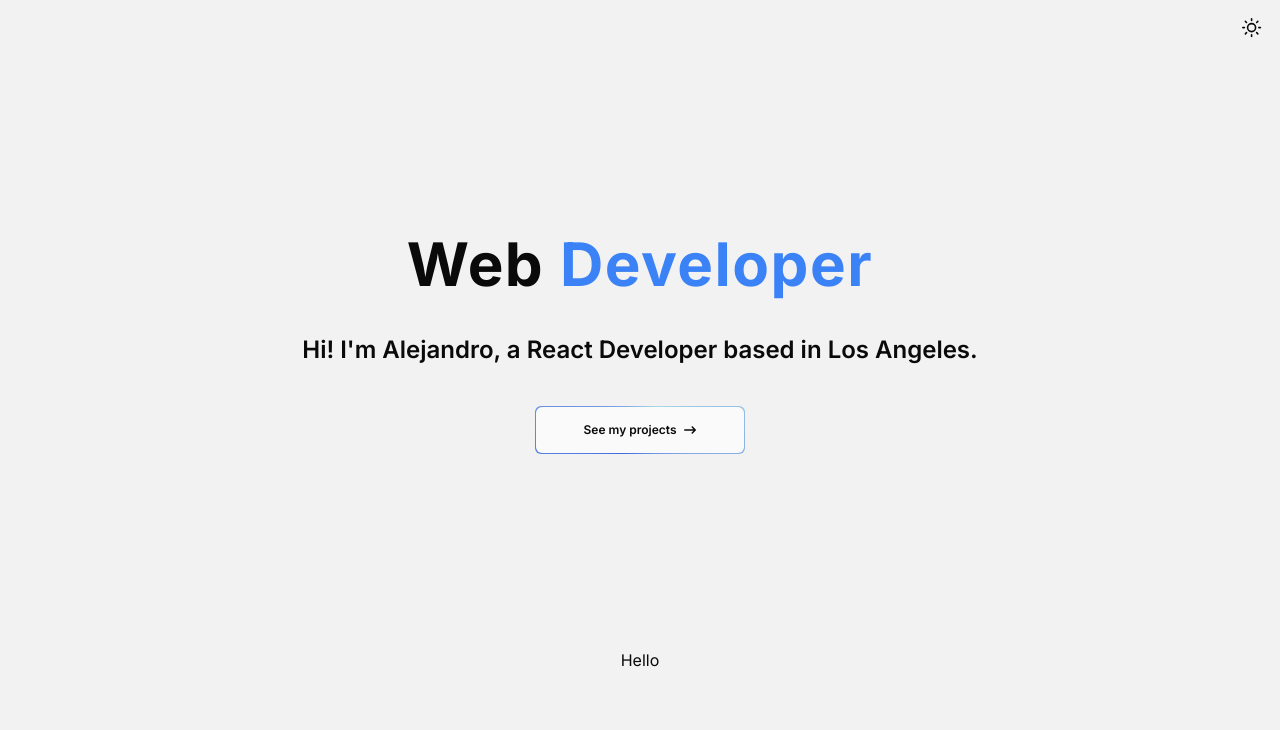
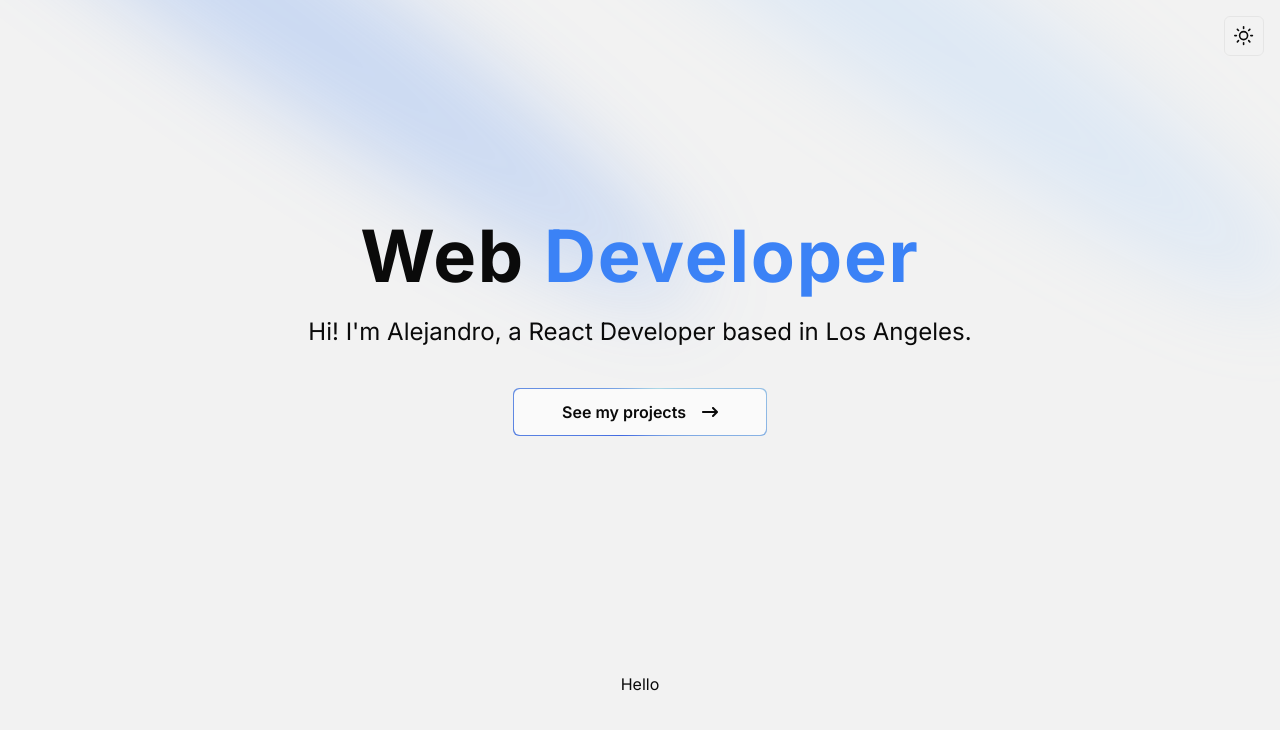
Before and after one commit to amora7741/PortfolioV2, a Next.js app: page / in a window 1280 px wide. Shown: the top 730 px of the page. Built offline with nearby package versions, Linux system fonts and the light colour scheme.

Commit message:
Add hero spotlight

```diff
--- a/src/app/globals.css
+++ b/src/app/globals.css
@@ -42,7 +42,7 @@
     --card: 0 0% 3.9%;
     --card-foreground: 0 0% 98%;
 
-    --popover: 0 0% 3.9%;
+    --popover: 0 0% 7%;
     --popover-foreground: 0 0% 98%;
 
     --primary: 0 0% 98%;
--- a/src/app/layout.tsx
+++ b/src/app/layout.tsx
@@ -25,7 +25,7 @@ export default function RootLayout({
           enableSystem
           disableTransitionOnChange
         >
-          <div className='flex justify-end m-2'>
+          <div className='fixed top-4 right-4 z-40'>
             <ThemeToggle />
           </div>
           {children}
--- a/src/components/Hero.tsx
+++ b/src/components/Hero.tsx
@@ -1,13 +1,24 @@
 import { TextGenerateEffect } from './ui/text-generate';
 import MagicButton from './ui/magic-button';
 import { FaArrowRightLong } from 'react-icons/fa6';
+import { Spotlight } from './ui/Spotlight';
 
 const Hero = () => {
   return (
-    <div className='p-4 text-center w-full h-screen xl:h-[70vh] flex items-center justify-center'>
-      <div className='flex flex-col gap-10 flex-1 items-center'>
+    <div className='p-4 text-center w-full h-screen xl:h-[80vh] flex items-center justify-center overflow-hidden'>
+      <div className='-z-50'>
+        <Spotlight
+          className='-top-20 left-0 md:left-60 md:-top-72'
+          fill='#3b82f6'
+        />
+        <Spotlight
+          className='-top-20 left-full md:left-2/3 md:-top-72'
+          fill='#93c5fd'
+        />
+      </div>
+      <div className='flex flex-col gap-6 flex-1 items-center'>
         <TextGenerateEffect words='Web Developer' />
-        <p className='font-semibold md:text-2xl'>
+        <p className='md:text-2xl mb-4'>
           Hi! I&apos;m Alejandro, a React Developer based in Los Angeles.
         </p>
         <MagicButton text='See my projects' icon={<FaArrowRightLong />} />
--- a/src/components/ThemeToggle.tsx
+++ b/src/components/ThemeToggle.tsx
@@ -20,7 +20,7 @@ export default function ThemeToggle() {
   return (
     <DropdownMenu>
       <DropdownMenuTrigger asChild>
-        <Button variant='ghost' size='icon'>
+        <Button variant='outline' size='icon'>
           <FiSun className='h-[1.2rem] w-[1.2rem] rotate-0 scale-100 transition-all dark:-rotate-90 dark:scale-0' />
           <BsMoonFill className='absolute h-[1.2rem] w-[1.2rem] rotate-90 scale-0 transition-all dark:rotate-0 dark:scale-100' />
           <span className='sr-only'>Toggle theme</span>
--- /dev/null
+++ b/src/components/ui/Spotlight.tsx
@@ -0,0 +1,56 @@
+import React from 'react';
+import { cn } from '@/utils/cn';
+
+type SpotlightProps = {
+  className?: string;
+  fill?: string;
+};
+
+export const Spotlight = ({ className, fill }: SpotlightProps) => {
+  return (
+    <svg
+      className={cn(
+        'animate-spotlight pointer-events-none absolute z-[1]  h-[169%] w-[138%] lg:w-[84%] opacity-0',
+        className
+      )}
+      xmlns='http://www.w3.org/2000/svg'
+      viewBox='0 0 3787 2842'
+      fill='none'
+    >
+      <g filter='url(#filter)'>
+        <ellipse
+          cx='1924.71'
+          cy='273.501'
+          rx='1924.71'
+          ry='273.501'
+          transform='matrix(-0.822377 -0.568943 -0.568943 0.822377 3631.88 2291.09)'
+          fill={fill || 'white'}
+          fillOpacity='0.21'
+        ></ellipse>
+      </g>
+      <defs>
+        <filter
+          id='filter'
+          x='0.860352'
+          y='0.838989'
+          width='3785.16'
+          height='2840.26'
+          filterUnits='userSpaceOnUse'
+          colorInterpolationFilters='sRGB'
+        >
+          <feFlood floodOpacity='0' result='BackgroundImageFix'></feFlood>
+          <feBlend
+            mode='normal'
+            in='SourceGraphic'
+            in2='BackgroundImageFix'
+            result='shape'
+          ></feBlend>
+          <feGaussianBlur
+            stdDeviation='151'
+            result='effect1_foregroundBlur_1065_8'
+          ></feGaussianBlur>
+        </filter>
+      </defs>
+    </svg>
+  );
+};
--- a/src/components/ui/floating-navbar.tsx
+++ b/src/components/ui/floating-navbar.tsx
@@ -54,7 +54,7 @@ export const FloatingNav = ({
           duration: 0.2,
         }}
         className={cn(
-          'flex max-w-fit fixed top-10 inset-x-0 mx-auto border border-transparent dark:border-white/[0.2] rounded-md dark:bg-neutral-900 bg-neutral-50 shadow-[0px_2px_3px_-1px_rgba(0,0,0,0.1),0px_1px_0px_0px_rgba(25,28,33,0.02),0px_0px_0px_1px_rgba(25,28,33,0.08)] z-[5000] p-5 px-10 items-center justify-center space-x-4',
+          'flex max-w-fit fixed top-10 inset-x-0 mx-auto border border-transparent dark:border-white/[0.2] rounded-md dark:bg-neutral-900 bg-white shadow-[0px_2px_3px_-1px_rgba(0,0,0,0.1),0px_1px_0px_0px_rgba(25,28,33,0.02),0px_0px_0px_1px_rgba(25,28,33,0.08)] z-[5000] p-5 px-10 items-center justify-center space-x-4',
           className
         )}
       >
@@ -63,7 +63,7 @@ export const FloatingNav = ({
             key={`link=${idx}`}
             href={navItem.link}
             className={cn(
-              'relative dark:text-neutral-50 items-center flex space-x-1 text-neutral-600 hover:text-blue-500 dark:hover:text-blue-300'
+              'relative dark:text-neutral-50 items-center flex space-x-1  hover:text-blue-500 dark:hover:text-blue-300'
             )}
           >
             <span className='block sm:hidden'>{navItem.icon}</span>
--- a/src/components/ui/magic-button.tsx
+++ b/src/components/ui/magic-button.tsx
@@ -13,7 +13,7 @@ const MagicButton = ({
       onClick={handleClick}
     >
       <span className='absolute inset-[-1000%] animate-[spin_2s_linear_infinite] bg-[conic-gradient(from_90deg_at_50%_50%,#ADD8E6_0%,#4169E1_50%,#ADD8E6_100%)]' />
-      <span className='inline-flex h-full w-full cursor-pointer items-center justify-center rounded-md bg-neutral-50 dark:bg-neutral-900 px-12 py-1 text-xs font-semibold backdrop-blur-3xl gap-2'>
+      <span className='inline-flex h-full w-full cursor-pointer items-center justify-center rounded-md bg-neutral-50 dark:bg-neutral-900 px-12 py-1 text-sm md:text-base font-semibold backdrop-blur-3xl gap-4'>
         {text}
         {icon}
       </span>
--- a/src/components/ui/text-generate.tsx
+++ b/src/components/ui/text-generate.tsx
@@ -47,7 +47,7 @@ export const TextGenerateEffect = ({
   return (
     <div className={cn('font-bold', className)}>
       <div className='mt-4'>
-        <div className='text-4xl sm:text-6xl leading-snug tracking-wide'>
+        <div className='text-4xl sm:text-7xl leading-snug tracking-wide'>
           {renderWords()}
         </div>
       </div>
--- a/tailwind.config.ts
+++ b/tailwind.config.ts
@@ -1,80 +1,91 @@
-import type { Config } from "tailwindcss"
+import type { Config } from 'tailwindcss';
 
 const config = {
-  darkMode: ["class"],
+  darkMode: ['class'],
   content: [
     './pages/**/*.{ts,tsx}',
     './components/**/*.{ts,tsx}',
     './app/**/*.{ts,tsx}',
     './src/**/*.{ts,tsx}',
-	],
-  prefix: "",
+  ],
+  prefix: '',
   theme: {
     container: {
       center: true,
-      padding: "2rem",
+      padding: '2rem',
       screens: {
-        "2xl": "1400px",
+        '2xl': '1400px',
       },
     },
     extend: {
       colors: {
-        border: "hsl(var(--border))",
-        input: "hsl(var(--input))",
-        ring: "hsl(var(--ring))",
-        background: "hsl(var(--background))",
-        foreground: "hsl(var(--foreground))",
+        border: 'hsl(var(--border))',
+        input: 'hsl(var(--input))',
+        ring: 'hsl(var(--ring))',
+        background: 'hsl(var(--background))',
+        foreground: 'hsl(var(--foreground))',
         primary: {
-          DEFAULT: "hsl(var(--primary))",
-          foreground: "hsl(var(--primary-foreground))",
+          DEFAULT: 'hsl(var(--primary))',
+          foreground: 'hsl(var(--primary-foreground))',
         },
         secondary: {
-          DEFAULT: "hsl(var(--secondary))",
-          foreground: "hsl(var(--secondary-foreground))",
+          DEFAULT: 'hsl(var(--secondary))',
+          foreground: 'hsl(var(--secondary-foreground))',
         },
         destructive: {
-          DEFAULT: "hsl(var(--destructive))",
-          foreground: "hsl(var(--destructive-foreground))",
+          DEFAULT: 'hsl(var(--destructive))',
+          foreground: 'hsl(var(--destructive-foreground))',
         },
         muted: {
-          DEFAULT: "hsl(var(--muted))",
-          foreground: "hsl(var(--muted-foreground))",
+          DEFAULT: 'hsl(var(--muted))',
+          foreground: 'hsl(var(--muted-foreground))',
         },
         accent: {
-          DEFAULT: "hsl(var(--accent))",
-          foreground: "hsl(var(--accent-foreground))",
+          DEFAULT: 'hsl(var(--accent))',
+          foreground: 'hsl(var(--accent-foreground))',
         },
         popover: {
-          DEFAULT: "hsl(var(--popover))",
-          foreground: "hsl(var(--popover-foreground))",
+          DEFAULT: 'hsl(var(--popover))',
+          foreground: 'hsl(var(--popover-foreground))',
         },
         card: {
-          DEFAULT: "hsl(var(--card))",
-          foreground: "hsl(var(--card-foreground))",
+          DEFAULT: 'hsl(var(--card))',
+          foreground: 'hsl(var(--card-foreground))',
         },
       },
       borderRadius: {
-        lg: "var(--radius)",
-        md: "calc(var(--radius) - 2px)",
-        sm: "calc(var(--radius) - 4px)",
+        lg: 'var(--radius)',
+        md: 'calc(var(--radius) - 2px)',
+        sm: 'calc(var(--radius) - 4px)',
       },
       keyframes: {
-        "accordion-down": {
-          from: { height: "0" },
-          to: { height: "var(--radix-accordion-content-height)" },
+        'accordion-down': {
+          from: { height: '0' },
+          to: { height: 'var(--radix-accordion-content-height)' },
         },
-        "accordion-up": {
-          from: { height: "var(--radix-accordion-content-height)" },
-          to: { height: "0" },
+        'accordion-up': {
+          from: { height: 'var(--radix-accordion-content-height)' },
+          to: { height: '0' },
+        },
+        spotlight: {
+          '0%': {
+            opacity: '0',
+            transform: 'translate(-72%, -62%) scale(0.5)',
+          },
+          '100%': {
+            opacity: '1',
+            transform: 'translate(-50%,-40%) scale(1)',
+          },
         },
       },
       animation: {
-        "accordion-down": "accordion-down 0.2s ease-out",
-        "accordion-up": "accordion-up 0.2s ease-out",
+        'accordion-down': 'accordion-down 0.2s ease-out',
+        'accordion-up': 'accordion-up 0.2s ease-out',
+        spotlight: 'spotlight 2s ease .75s 1 forwards',
       },
     },
   },
-  plugins: [require("tailwindcss-animate")],
-} satisfies Config
+  plugins: [require('tailwindcss-animate')],
+} satisfies Config;
 
-export default config
+export default config;
```
